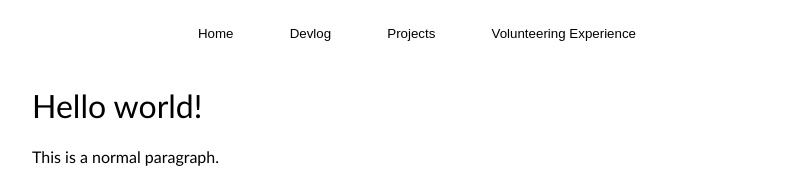
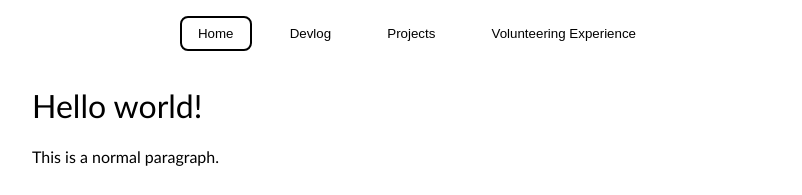
Before and after one commit to J35HN/J35HN.github.io, a Jekyll site: the page built from index.md, in a window 1280 px wide. Shown: the top 195 px of the page, without its empty margins (238-1040 px from the left). Built offline with Jekyll 4.4.1, drawn with Linux system fonts in a browser that asks for light colours.

Commit message:
updated scss for navigation bar

```diff
--- a/_data/navigation.yml
+++ b/_data/navigation.yml
@@ -6,7 +6,3 @@
   link: /projects.html
 - name: Volunteering Experience
   link: /volunteering.html
-# - name: About
-#   link: /about.html
-# - name: Blog
-#   link: /blog.html
--- a/_includes/navigation.html
+++ b/_includes/navigation.html
@@ -11,12 +11,8 @@
     <ul class = "nav__links">
         {% for item in site.data.navigation %}
             <li><a href = "{{item.link}}">
-                <button>{{item.name}}</button>
+                <button {% if page.url == item.link %} class="current" {% endif %}> {{item.name}} </button>
             </a></li>
         {% endfor %}
-        <!-- <li> <a href = "/"><button>Home</button></a> </li>
-        <li> <a href = "/devlog.html"><button>Devlog</button></a> </li>
-        <li> <a href = "/projects.html"><button>Projects</button></a> </li>
-        <li> <a href = "/volunteering.html"><button>Volunteering Experience</button></a> </li> -->
     </ul>
 </nav>
--- a/_sass/navigation.scss
+++ b/_sass/navigation.scss
@@ -30,6 +30,12 @@ header {
     border-color: #000000;
 }
 
-.current {
-    color: green;
+.nav__links .current {
+    // cursor: pointer;
+    // background: #FFFFFF;
+    // padding: 0.5rem 1rem;
+    // border: solid;
+    // border-width: 0.15rem;
+    // border-radius: 0.5rem;
+    border-color: #000000;
 }
```
